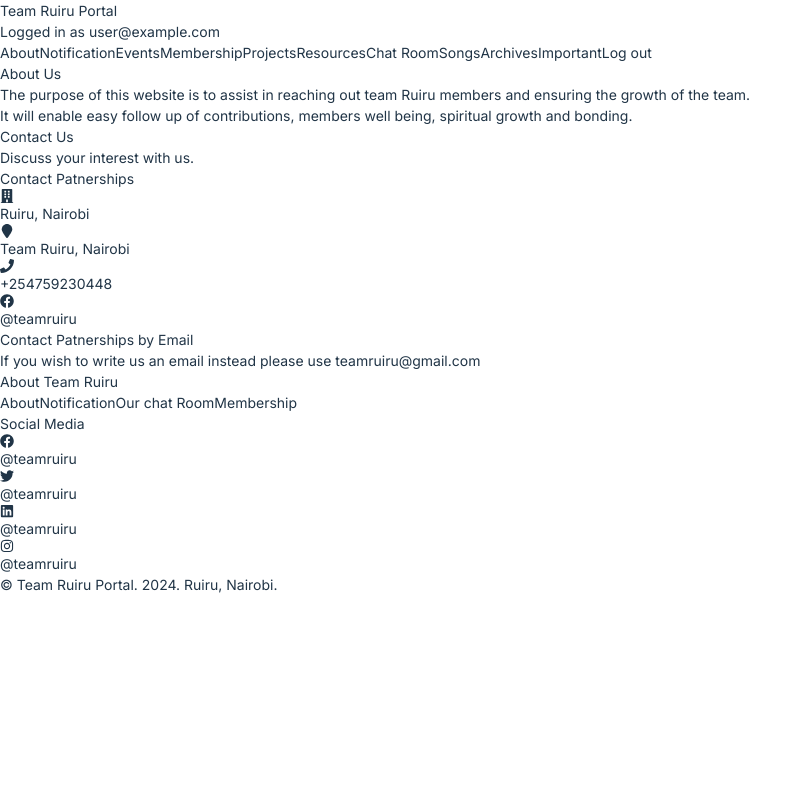
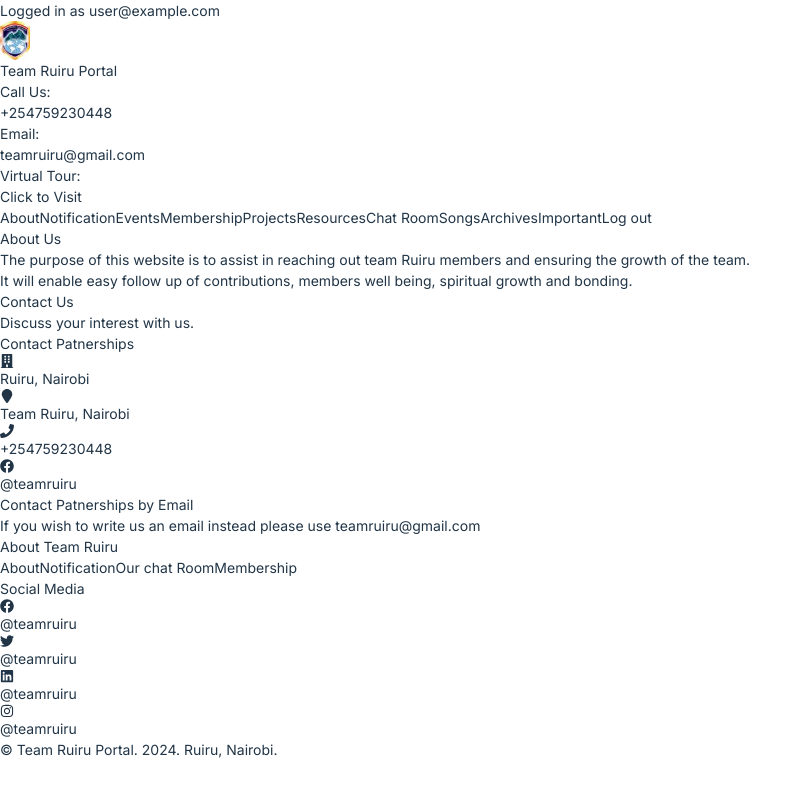
Before and after one commit to imrany/realtime_messaging, a React (Vite) app: page / in a window 1280 px wide. Shown: the top 796 px of the page, without its empty margins (0-812 px from the left). Built offline with nearby package versions, Linux system fonts and the light colour scheme; no server answers; sample sign-in values are in the browser's storage.

Commit message:
added more links

```diff
--- a/src/pages/Layout.tsx
+++ b/src/pages/Layout.tsx
@@ -60,11 +60,32 @@ export default function Layout(){
   ]
   return (
     <>
-      <nav className="pt-3 border-b-[1px]">
-        <div className="px-2" id="header">
-          <div className="flex items-center justify-between">
-            <p className="text-lg font-semibold">Team Ruiru Portal</p>
-            <p className="text-sm ">Logged in as <span className="underline text-[var(--theme-blue)]">{email}</span></p>
+      <nav className="border-b-[1px] shadow-sm">
+        <div className="" id="header">
+          <div className="px-2 pt-1 flex items-center justify-between">
+            <p className="text-sm ml-auto">Logged in as <span className="underline text-[var(--theme-blue)]">{email}</span></p>
+          </div>
+          <div className="px-2 py-2 flex items-center justify-between ">
+            <div className="flex gap-1 items-center">
+              <img src="/uni_logo.png" alt="ruiru logo" width={30} height={30}/>
+              <p className="text-lg font-semibold">Team Ruiru Portal</p>
+            </div>
+            <div className="flex gap-8 items-center">
+              <div className="flex flex-col justify-center">
+                <p className="text-[var(--theme-yellow)] font-semibold">Call Us:</p>
+                <a href="tel:+254759230448" target="_blank" rel="noopener noreferrer">+254759230448</a>
+              </div>
+
+              <div className="flex flex-col justify-center">
+                <p className="text-[var(--theme-yellow)] font-semibold">Email:</p>
+                <a href="mailto:blacksharkchi@proton.me" target="_blank" rel="noopener noreferrer">teamruiru@gmail.com</a>
+              </div>
+
+              <div className="flex flex-col justify-center">
+                <p className="text-[var(--theme-yellow)] font-semibold">Virtual Tour:</p>
+                <a href="#" target="_blank" rel="noopener noreferrer">Click to Visit</a>
+              </div>
+            </div>
           </div>
         </div>
         <div className="flex text-white bg-[var(--theme-blue)] pr-2">
```
